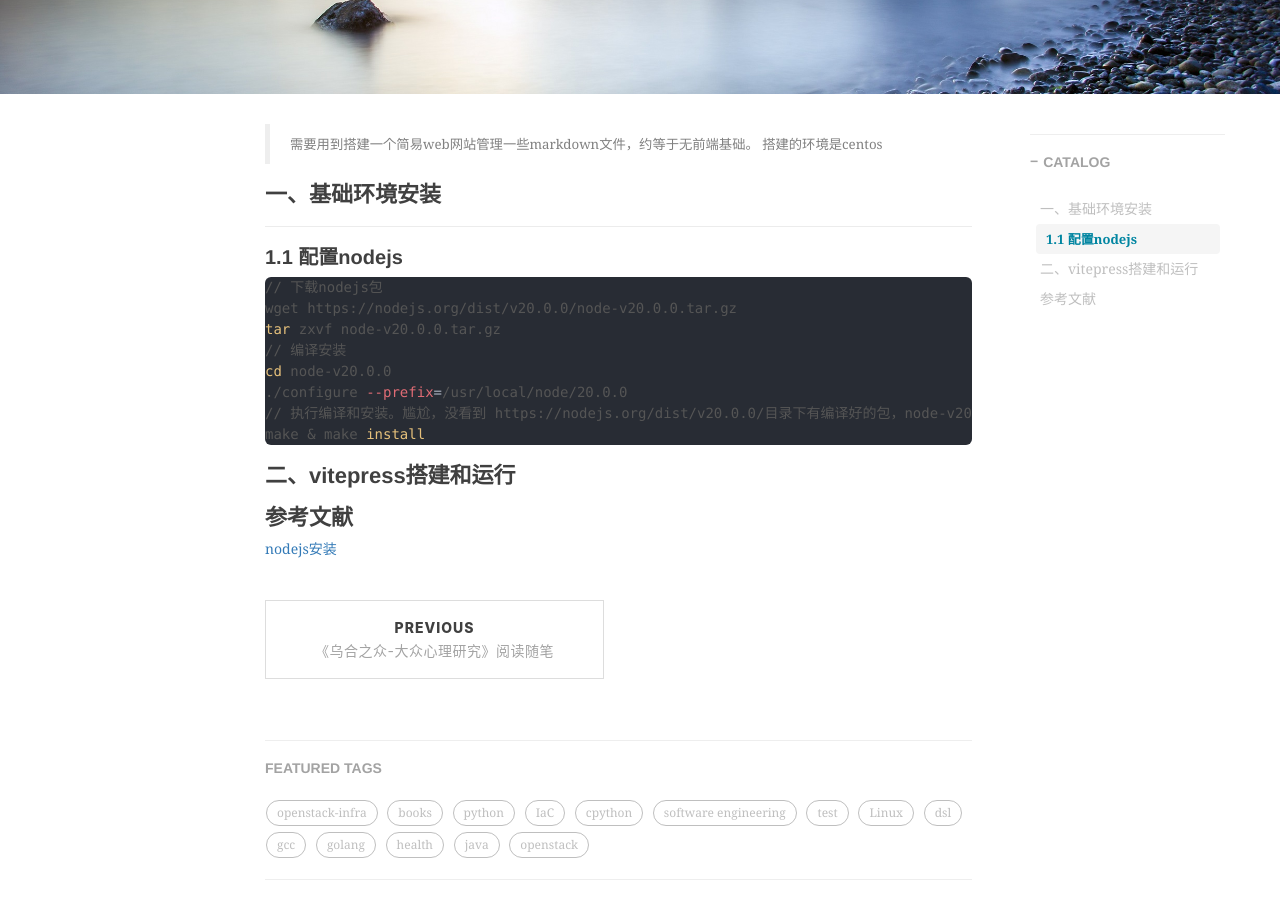
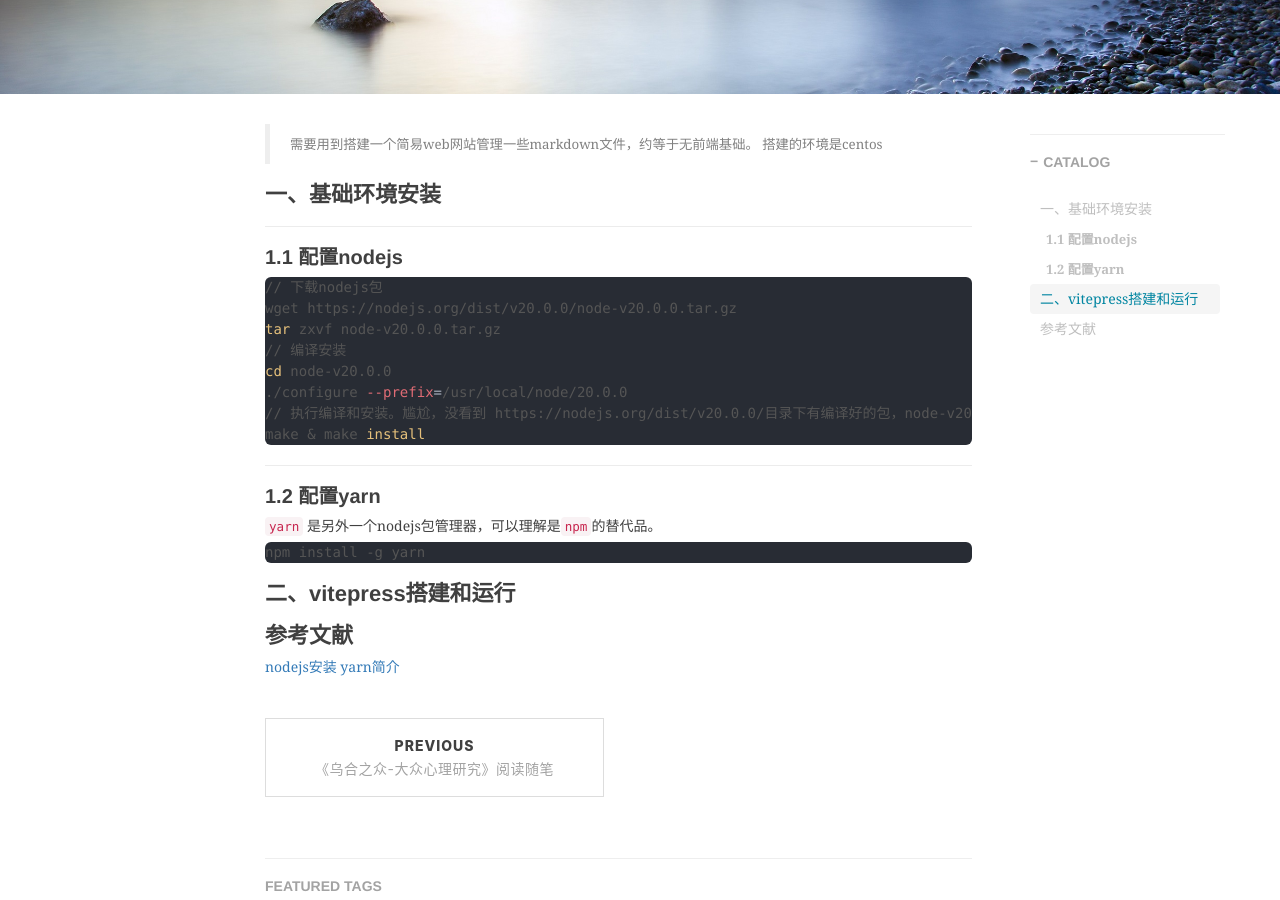
Before and after one commit to shihai1991/shihai1991.github.io, a Jekyll site: the page built from _posts/2023-04-26-零基础搭建vitepress.md, in a window 1280 px wide and 900 px high, scrolled down 361 px. Built offline with Jekyll 4.4.1, drawn with Linux system fonts in a browser that asks for light colours; nearby versions of some CDN libraries; comment, search, counter and statistics services are not loaded.

Commit message:
Update 2023-04-26-零基础搭建vitepress.md

````diff
--- a/_posts/2023-04-26-零基础搭建vitepress.md
+++ b/_posts/2023-04-26-零基础搭建vitepress.md
@@ -24,7 +24,15 @@ cd node-v20.0.0
 // 执行编译和安装。尴尬，没看到 https://nodejs.org/dist/v20.0.0/目录下有编译好的包，node-v20.0.0-linux-x64.tar.gz解压可以直接用
 make & make install
 ```
+
+## 1.2 配置yarn
+`yarn` 是另外一个nodejs包管理器，可以理解是`npm`的替代品。
+```
+npm install -g yarn
+```
+
 # 二、vitepress搭建和运行
 
 # 参考文献
 [nodejs安装](https://www.runoob.com/nodejs/nodejs-install-setup.html)
+[yarn简介](https://zhuanlan.zhihu.com/p/357454908)
````
